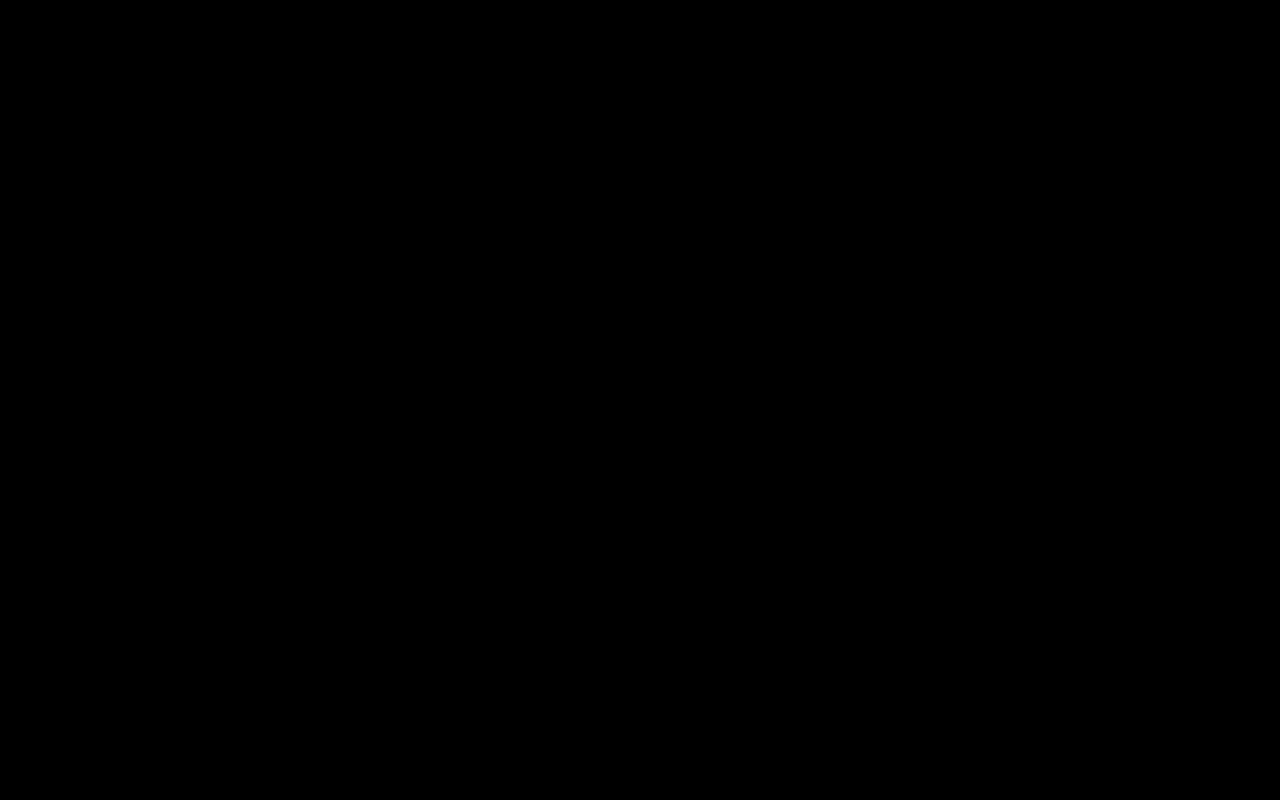
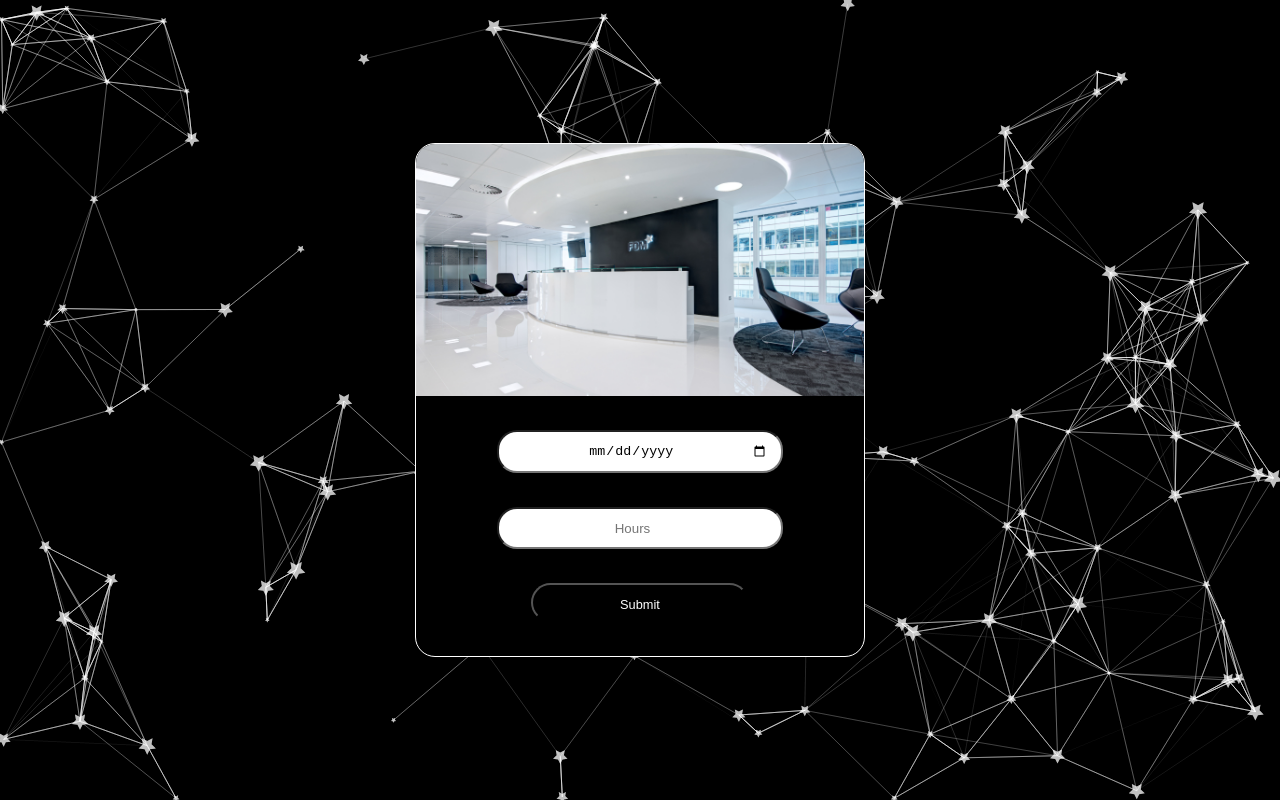
Before and after one commit to karimfawaz/fdm-timesheets, a React (Create React App) app: page /addtimesheet in a window 1280 px wide. Built offline with nearby package versions, Linux system fonts and the light colour scheme.

Commit message:
Worked on Adding timesheets and the consultant's view and fixed the database

```diff
--- a/package.json
+++ b/package.json
@@ -8,6 +8,7 @@
     "@testing-library/user-event": "^13.5.0",
     "react": "^17.0.2",
     "react-collapsible": "^2.8.4",
+    "react-date-picker": "^8.4.0",
     "react-dom": "^17.0.2",
     "react-scripts": "^5.0.0",
     "react-tsparticles": "^1.42.4",
--- a/src/data/db.js
+++ b/src/data/db.js
@@ -1,3 +1,4 @@
+
 
 
 let TimeSheet = class {
@@ -9,7 +10,7 @@ let TimeSheet = class {
     }
 }
 
-let User = class {
+let Consultant = class {
     constructor(ID, type, name, username, password, BAN, timesheets, rate) {
         this.ID = ID;
         this.type = type;
@@ -17,16 +18,51 @@ let User = class {
         this.username = username;
         this.password = password;
         this.BAN = BAN;
-
         this.timesheets = timesheets;
+        this.rate = rate;
 
     }
 }
+
+
+
+let Manager = class {
+    constructor(ID, type, name, username, password) {
+        this.ID = ID;
+        this.type = type;
+        this.name = name;
+        this.username = username;
+        this.password = password;
+
+    }
+}
+
+let Finance = class {
+    constructor(ID, type, name, username, password) {
+        this.ID = ID;
+        this.type = type;
+        this.name = name;
+        this.username = username;
+        this.password = password;
+
+    }
+}
+
 export let DB = {
     loggedIn: false,
-    currentUser: null,
+    currentUser: new Consultant(200473224, "consultant", "David", "david1", "consultant123", 267264045,
+    [
+        new TimeSheet("pending", new Date("2022-04-04"), 4),
+        new TimeSheet("pending", new Date("2022-04-02"), 2),
+        new TimeSheet("approved", new Date("2022-03-24"), 4),
+        new TimeSheet("rejected", new Date("2022-03-24"), 10),
+
+
+
+    ], 15.46
+),
     users: [
-        new User(200473224, "consultant", "David", "consultant1", "consultant123", 267264045,
+        new Consultant(200473224, "consultant", "David", "david1", "consultant123", 267264045,
             [
                 new TimeSheet("pending", new Date("2022-04-04"), 4),
                 new TimeSheet("pending", new Date("2022-04-02"), 2),
@@ -37,6 +73,11 @@ export let DB = {
 
             ], 15.46
         ),
+
+        new Manager(200345895, "manager", "Jeff", "jeff123", "manager2022"),
+        new Finance(200146789, "finance", "John", "john2022", "finance123"),
+
+
     ],
 
 }
@@ -61,3 +102,14 @@ export const logout = () => {
     DB.currentUser = null;
 
 }
+
+export const addtimesheet = (date, hours) => {
+    DB.currentUser?.timesheets.push(new TimeSheet("pending", new Date(date), hours));
+}
+
+
+export const withdrawtimesheet = (index) => {
+
+    DB.currentUser?.timesheets.splice(index,1);
+
+}
--- a/src/pages/AddTimesheet.js
+++ b/src/pages/AddTimesheet.js
@@ -1,8 +1,49 @@
+import office from "../assets/fdm-office2.png"
+import "../styles/AddTimesheet.css"
+import { useState } from "react";
+import { useNavigate } from "react-router-dom"
 
+
+
+import BackgroundParticles from "../components/BackgroundParticles"
+import { DB , addtimesheet } from "../data/db";
 const AddTimesheet = () => {
-  return (
-    <div>AddTimesheet</div>
-  )
+
+    const [state, setState] = useState({
+        date: null,
+        hours: "",
+    })
+    function handleChange(evt) {
+        const value = evt.target.value;
+        setState({
+            ...state,
+            [evt.target.name]: value
+        });
+console.log(value);
+    }
+
+    let navigate = useNavigate();
+
+    return (
+        <div className="mainPage">
+            <div className="addform">
+                <img src={office} alt="office" className="officeImg" />
+                <div className="inputFields">
+
+                    <input type="date" name="date" value={state.date} onChange={handleChange} placeholder="Date" className="form-textbox" required />
+
+                    <input type="number" name="hours" value={state.hours} onChange={handleChange} placeholder="Hours" className="form-textbox" required />
+
+                    <input type="submit" value="Submit" className="button" onClick={() => {
+                        addtimesheet(state.date, state.hours);
+                        navigate("/consultant");
+
+                    }} />
+                </div>
+            </div>
+            <BackgroundParticles />
+        </div>
+    )
 }
 
 export default AddTimesheet
--- a/src/pages/ConsultantView.js
+++ b/src/pages/ConsultantView.js
@@ -1,3 +1,4 @@
+import { useState } from "react"
 import Collapsible from "react-collapsible"
 import { useNavigate } from "react-router-dom"
 import laptop from "../assets/fdm-laptop.jpg"
@@ -10,16 +11,22 @@ import "../styles/ConsultantView.css"
 
 export const ConsultantView = () => {
   let navigate = useNavigate();
+  const [timesheets, setTimesheets] = useState(DB.currentUser?.timesheets);
   return (
 
-    <div className="mainPage">
+    <div className="consultantPage">
       <div className="leftColumn">
         <img src={laptop} alt="laptop" className="laptopImg" />
         <div className="userDetails">
-          <h3>Hey there {DB.currentUser?.name}! </h3>
+          <h3>Hey there, </h3>
+          <svg className="nameSvg">
+            <text className="svgText" x="50%" y="50%" fill="" textAnchor='middle'>
+              {DB.currentUser?.name}
+            </text>
+          </svg>
           <h4> ID: {DB.currentUser?.ID}</h4>
         </div>
-        <div className="buttons">
+        <div className="consultantButtons">
           <h3 onClick={() => navigate("/addtimesheet")} className="button">
             Add Timesheet
           </h3>
@@ -32,9 +39,17 @@ export const ConsultantView = () => {
         <Collapsible trigger={<h3 className="collapsibleHeader">Open Timesheet Submissions</h3>} className="collapsibleDiv">
           <div className="collapsibleBody">
             <div className="timesheetList">
-              {DB.currentUser?.timesheets.filter(timesheet => timesheet.status === "pending").map((timesheet, index) => (
+              {DB.currentUser?.timesheets?.filter(timesheet => timesheet.status === "pending").map((timesheet, index) => (
                 <div key={index} className="timesheet pending">
-                  <h3 className="timesheetDetails">Date: {timesheet.date.toLocaleDateString("en-US")} | Hours: {timesheet.hours} | Status: {timesheet.status}</h3>
+                  <h3 className="timesheetDetails">Date: {timesheet.date.toLocaleDateString("en-US")} | Hours: {timesheet.hours} | Status: {timesheet.status} </h3>
+                  <h2 className="withdraw" onClick={() => {
+                    DB.currentUser?.timesheets?.splice(index,1);
+
+                    setTimesheets();
+                    DB.currentUser.timesheets = timesheets;
+                    console.log(timesheets);
+                    console.log(DB.currentUser.timesheets);
+                  }}>X</h2>
                 </div>
               ))}
             </div>
@@ -43,9 +58,10 @@ export const ConsultantView = () => {
         <Collapsible trigger={<h3 className="collapsibleHeader">Approved Timesheets</h3>} className="collapsibleDiv">
           <div className="collapsibleBody">
             <div className="timesheetList">
-              {DB.currentUser?.timesheets.filter(timesheet => timesheet.status === "approved").map((timesheet, index) => (
+              {DB.currentUser?.timesheets?.filter(timesheet => timesheet.status === "approved").map((timesheet, index) => (
                 <div key={index} className="timesheet approved">
-                  <h3 className="timesheetDetails">Date: {timesheet.date.toLocaleDateString("en-US")} | Hours: {timesheet.hours} | Status: {timesheet.status}</h3>
+
+                  <h3 className="timesheetDetails">Date: {timesheet.date.toLocaleDateString("en-US")} | Hours: {timesheet.hours} | Status: {timesheet.status} </h3>
                 </div>
               ))}
             </div>
@@ -53,7 +69,7 @@ export const ConsultantView = () => {
         </Collapsible><Collapsible trigger={<h3 className="collapsibleHeader">Rejected Timesheets</h3>} className="collapsibleDiv">
           <div className="collapsibleBody">
             <div className="timesheetList">
-              {DB.currentUser?.timesheets.filter(timesheet => timesheet.status === "rejected").map((timesheet, index) => (
+              {DB.currentUser?.timesheets?.filter(timesheet => timesheet.status === "rejected").map((timesheet, index) => (
                 <div key={index} className="timesheet rejected">
                   <h3 className="timesheetDetails">Date: {timesheet.date.toLocaleDateString("en-US")} | Hours: {timesheet.hours} | Status: {timesheet.status}</h3>
                 </div>
--- a/src/pages/Login.js
+++ b/src/pages/Login.js
@@ -34,7 +34,7 @@ export const Login = () => {
 
         <div className="page">
 
-            <BackgroundParticles className="particles" />
+            <BackgroundParticles />
             <div className="login-section">
 
                 <img alt="FDM Logo" src={fdmLogo} className="fdmLogo" />
--- /dev/null
+++ b/src/styles/AddTimesheet.css
@@ -0,0 +1,43 @@
+.mainPage {
+    height: 100vh;
+    width: 100vw;
+    display: flex;
+    flex-direction: column;
+    align-items: center;
+    justify-content: center;
+}
+
+.addform {
+    border-radius: 20px;
+    overflow: hidden;
+    border: 1px white solid;
+    height: 40vw;
+    display: flex;
+    position: absolute;
+    z-index: 10;
+    background-color: black;
+    flex-direction: column;
+    justify-content: flex-start;
+}
+
+.officeImg {
+    height: 20vw;
+    width: 35vw;
+
+}
+
+.inputFields {
+    height: 100%;
+    display: flex;
+    flex-direction: column;
+    justify-content: space-evenly;
+    align-items: center;
+}
+
+.form-textbox {
+    width: 20vw;
+    height: 1vw;
+    border-radius: 20px;
+    padding: 1vw;
+    text-align: center;
+}
--- a/src/styles/ConsultantView.css
+++ b/src/styles/ConsultantView.css
@@ -1,8 +1,9 @@
-.mainPage {
+.consultantPage {
     display: flex;
 
 
 }
+
 .leftColumn {
     width: 25vw;
     border: 2px white solid;
@@ -33,7 +34,25 @@
     border: 5px dashed black;
 }
 
-.buttons {
+.nameSvg {
+    width: 100%;
+    height: 6vw;
+    margin-bottom: -2vw;
+}
+
+.svgText {
+    line-height: 6vw;
+
+    stroke: black;
+    font-size: 3.5vw;
+    font-weight: 700;
+    stroke-width: 2;
+    animation: textAnimate 3s infinite alternate;
+    fill: white;
+
+}
+
+.consultantButtons {
 
     height: 10vw;
     margin: 0.75vw;
@@ -87,6 +106,10 @@
     border-radius: 10px;
     height: 20vw;
     padding-left: 1vw;
+    padding-right: 1vw;
+    padding-bottom: 4vw;
+
+
     overflow: scroll;
 }
 
@@ -101,8 +124,14 @@
 .timesheet {
     margin-bottom: 1vw;
     padding-left: 2vw;
+    padding-right: 2vw;
+    padding-bottom: 2vw;
+
     border-radius: 15px;
     height: 4vw;
+    display: flex;
+    justify-content: space-between;
+
 
 }
 
@@ -110,7 +139,10 @@
     line-height: 4vw;
 
 }
-
+.withdraw{
+    line-height: 4vw;
+    cursor: pointer;
+}
 .pending {
     background-color: blue;
 }
@@ -122,3 +154,20 @@
 .rejected {
     background-color: red;
 }
+
+
+
+
+@keyframes textAnimate {
+    0% {
+        stroke-dasharray: 0 50%;
+        stroke-dashoffset: 20%;
+    }
+
+    90% {
+        stroke-dasharray: 50% 0;
+        stroke-dashoffset: -20%;
+
+
+    }
+}
--- a/src/styles/Login.css
+++ b/src/styles/Login.css
@@ -1,10 +1,7 @@
 .login-section {
     height: 99.5vh;
-
     display: flex;
-
     align-items: center;
-
     justify-content: space-evenly;
 
 }
@@ -21,6 +18,7 @@
 .form {
     display: flex;
     flex-direction: column;
+
 
     justify-content: space-evenly;
     height: 15vw;
```
Also changed, not shown: 1 other file (tests, documents, lock files or other folders).
